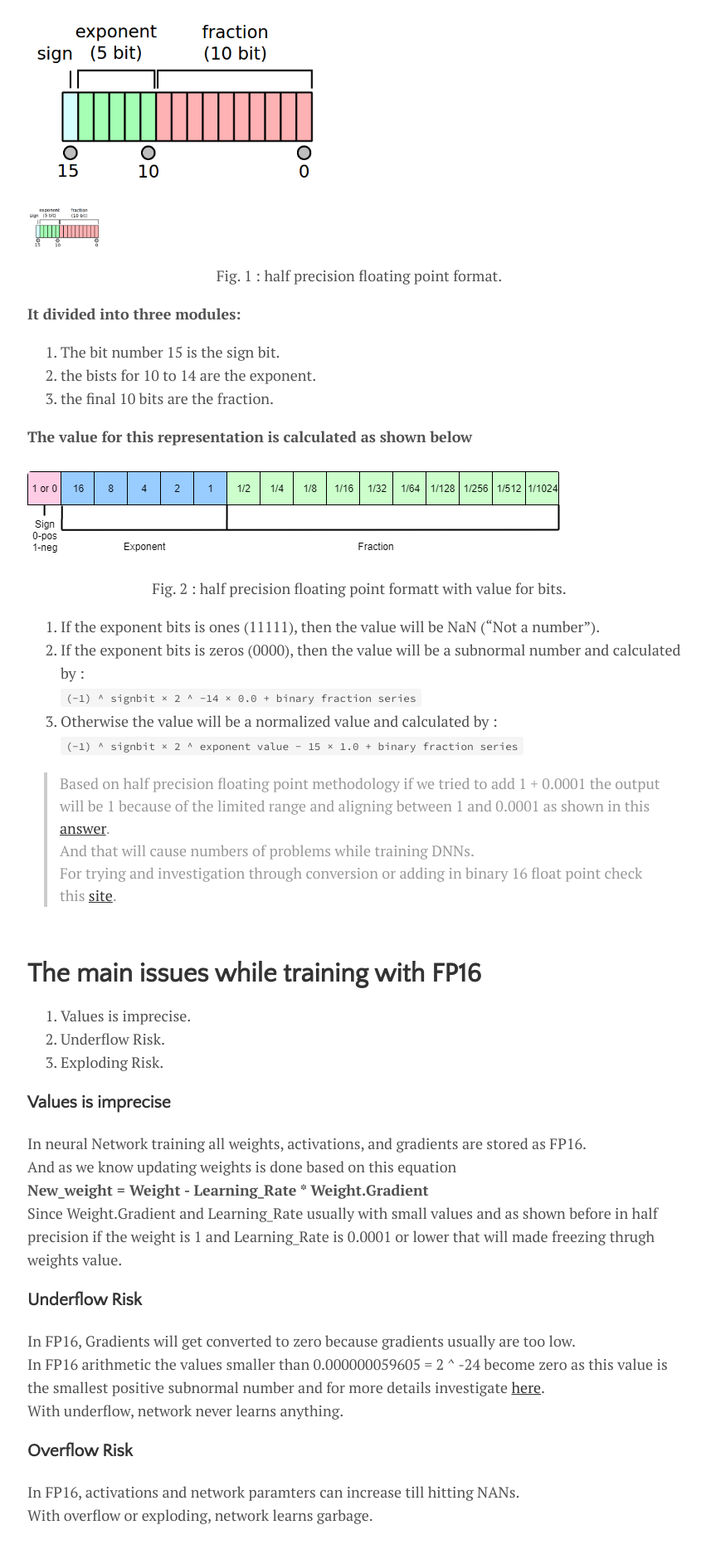
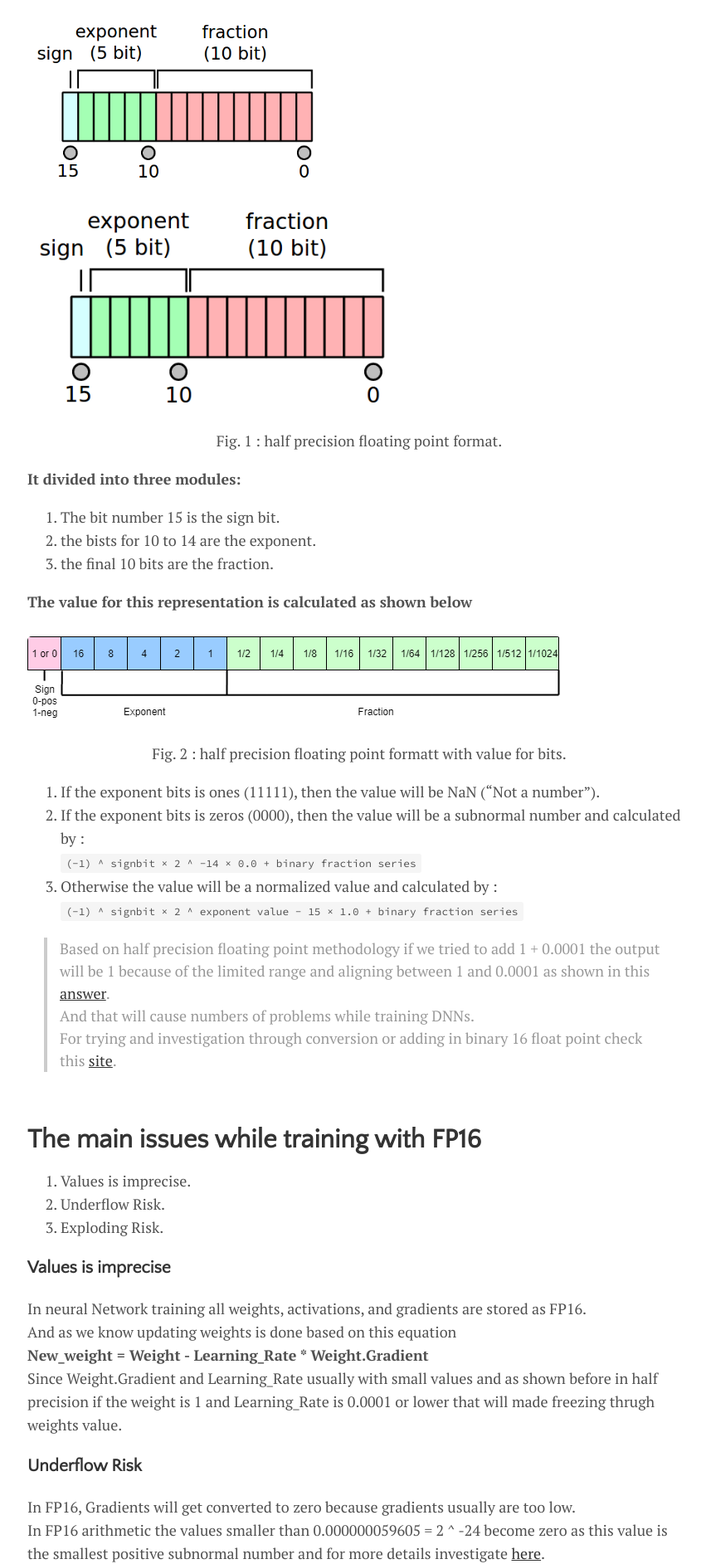
Before and after one commit to IslamMohamedMosaad/IslamMohamedMosaad.github.io, a Jekyll site: the page built from _posts/2020-05-28-Mixed-Precision-Training.md, in a window 1280 px wide. Shown: the part 1397-3282 px from the top of the page at 83% size, without its empty margins (207-1058 px from the left). Built offline with Jekyll 4.4.1, drawn with Linux system fonts in a browser that asks for light colours; comment, search, counter and statistics services are not loaded.

Commit message:
Update 2020-05-28-Mixed-Precision-Training.md

```diff
--- a/_posts/2020-05-28-Mixed-Precision-Training.md
+++ b/_posts/2020-05-28-Mixed-Precision-Training.md
@@ -27,7 +27,7 @@
 ![half precision floating point format]({{'../../assets/img/floating-point-arithmetic-half-precision.jpg#center' | relative_url }})
 {: style="width: 400px;" class="center;" width: 50%;}
 
-<img align="center" width="100" height="100" src="../assets/img/floating-point-arithmetic-half-precision.jpg">
+<img align="center" width="500" height="150" src="../assets/img/floating-point-arithmetic-half-precision.jpg">
 <p align="center"> Fig. 1 : half precision floating point format. </p>
 
 **It divided into three modules:**
```
